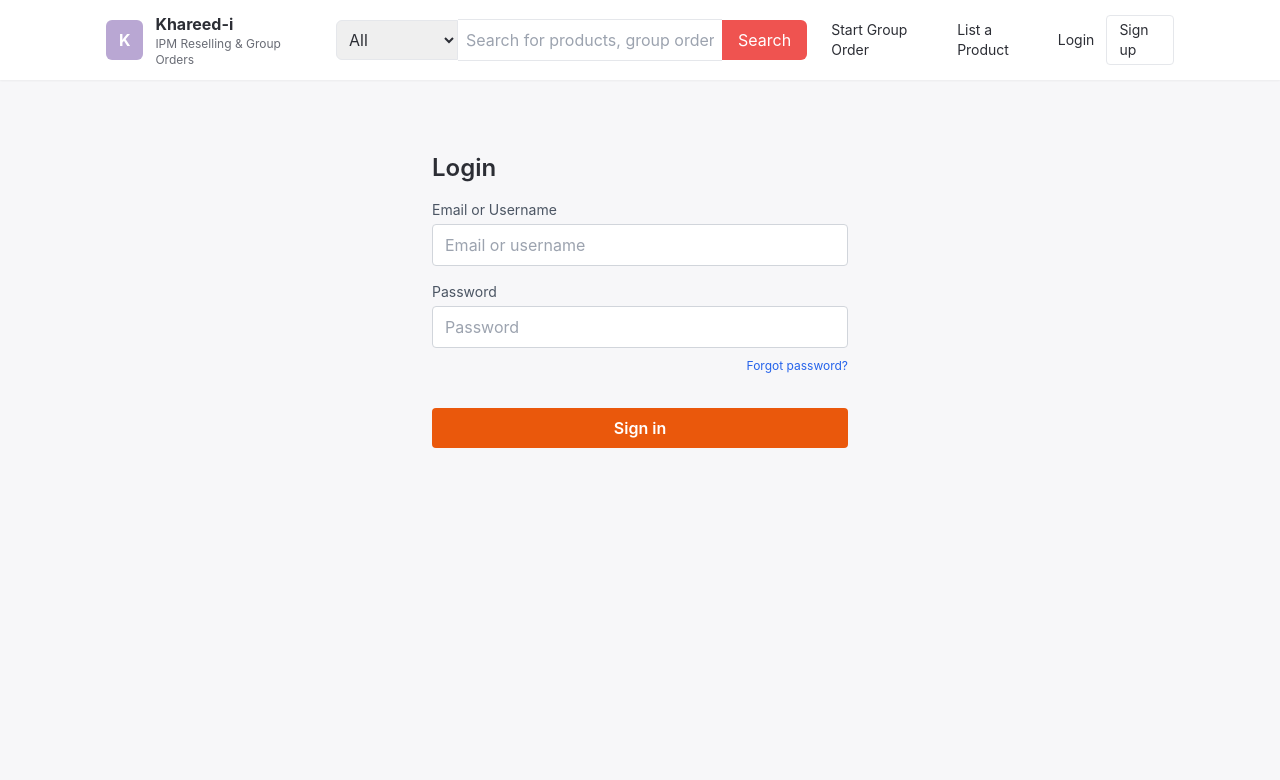
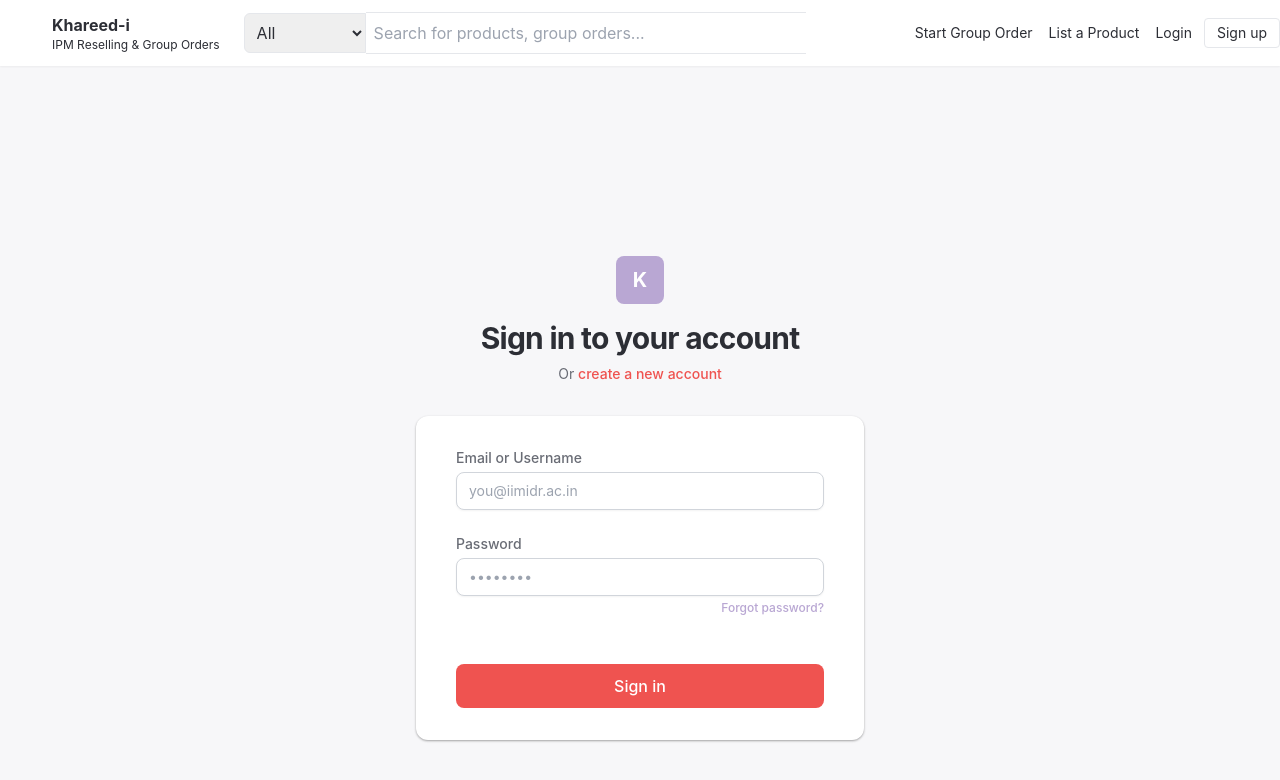
Before and after one commit to i-satyam007/Khareed-i, a Next.js app: page /login in a window 1280 px wide. Shown: the top 780 px of the page. Built offline with nearby package versions, Linux system fonts and the light colour scheme; no server answers.

Commit message:
Polish Login and Signup UI with Amazon-style design

```diff
--- a/pages/login.tsx
+++ b/pages/login.tsx
@@ -1,10 +1,8 @@
-// pages/login.tsx
-import React from "react";
+import React, { useState, useEffect, useRef } from "react";
 import { useForm } from "react-hook-form";
 import { useRouter } from "next/router";
 import Link from "next/link";
-import { useEffect, useRef, useState } from "react";
-import { mutate } from "swr"; // ✅ Import mutate
+import { mutate } from "swr";
 
 declare global {
   interface Window {
@@ -82,11 +80,9 @@
 
       if (!res.ok) {
         setLoginError(j?.error || "Login failed");
-
         if (res.status === 401 || j?.error?.includes("Invalid")) {
           setShowForgotUser(true);
         }
-
         if ((window as any).grecaptcha) {
           try {
             const wid = widgetRef.current;
@@ -96,9 +92,7 @@
         return;
       }
 
-      // ✅ FORCE UPDATE THE HEADER BEFORE REDIRECTING
       await mutate("/api/auth/me");
-
       router.replace("/");
     } catch (err) {
       setLoginError("Network error");
@@ -106,74 +100,73 @@
   };
 
   return (
-    <div className="max-w-md mx-auto mt-10 px-4">
-      <h1 className="text-2xl font-semibold mb-4">Login</h1>
+    <div className="min-h-screen flex flex-col items-center justify-center py-12 sm:px-6 lg:px-8 bg-kh-light">
 
-      <form onSubmit={handleSubmit(onSubmit)} className="space-y-4">
-        {/* identifier */}
-        <div>
-          <label className="text-sm text-gray-600 mb-1 block">Email or Username</label>
-          <input
-            {...register("identifier", { required: "Enter email or username" })}
-            placeholder="Email or username"
-            className="border border-gray-300 px-3 py-2 rounded w-full focus:outline-none focus:ring-2 focus:ring-orange-600"
-            autoComplete="username"
-          />
-          {errors.identifier && (
-            <div className="text-sm text-red-600 mt-1">{errors.identifier.message}</div>
-          )}
+      <div className="sm:mx-auto sm:w-full sm:max-w-md mb-8 text-center">
+         {/* Logo Placeholder - Replace with <img src="/logo.png" /> if you have one */}
+         <div className="mx-auto h-12 w-12 bg-kh-purple rounded-lg flex items-center justify-center text-white font-bold text-xl mb-4">K</div>
+         <h2 className="text-3xl font-bold text-kh-dark">Sign in to your account</h2>
+         <p className="mt-2 text-sm text-kh-gray">
+           Or <Link href="/signup" className="font-medium text-kh-red hover:text-red-500">create a new account</Link>
+         </p>
       </div>
 
-        {/* password */}
+      <div className="auth-card sm:px-10">
+        <form className="space-y-6" onSubmit={handleSubmit(onSubmit)}>
+
           <div>
-          <label className="text-sm text-gray-600 mb-1 block">Password</label>
+            <label className="block text-sm font-medium text-kh-gray mb-1">Email or Username</label>
             <input
-            {...register("password", { required: "Enter password" })}
-            placeholder="Password"
+              {...register("identifier", { required: "Email or username is required" })}
+              className="input-field"
+              placeholder="you@iimidr.ac.in"
+            />
+            {errors.identifier && <p className="mt-1 text-xs text-red-600">{errors.identifier.message}</p>}
+          </div>
+
+          <div>
+            <label className="block text-sm font-medium text-kh-gray mb-1">Password</label>
+            <input
               type="password"
-            className="border border-gray-300 px-3 py-2 rounded w-full focus:outline-none focus:ring-2 focus:ring-orange-600"
-            autoComplete="current-password"
+              {...register("password", { required: "Password is required" })}
+              className="input-field"
+              placeholder="••••••••"
             />
-          {errors.password && (
-            <div className="text-sm text-red-600 mt-1">{errors.password.message}</div>
-          )}
-           <div className="text-right mt-1">
-            <Link href="/forgot-password" className="text-xs text-blue-600 hover:underline">
-              Forgot password?
-            </Link>
+            {errors.password && <p className="mt-1 text-xs text-red-600">{errors.password.message}</p>}
+            <div className="flex items-center justify-end mt-1">
+              <Link href="/forgot-password" className="text-xs font-medium text-kh-purple hover:text-purple-600">Forgot password?</Link>
             </div>
           </div>
 
-        {/* reCAPTCHA widget */}
-        <div className="mt-2">
-          <div id="recap-login" />
+          {/* CAPTCHA */}
+          <div className="flex justify-center">
+             <div id="recap-login" className="scale-90 sm:scale-100 origin-center" />
           </div>
 
-        {/* Server Error Display */}
+          {/* Error Messages */}
           {loginError && (
-          <div className="text-sm text-red-600 bg-red-50 p-2 rounded border border-red-100">
-            {loginError}
+            <div className="rounded-md bg-red-50 p-4">
+              <div className="flex">
+                <div className="ml-3">
+                  <h3 className="text-sm font-medium text-red-800">Login Failed</h3>
+                  <div className="mt-2 text-sm text-red-700"><p>{loginError}</p></div>
+                </div>
+              </div>
             </div>
           )}
 
           {showForgotUser && (
              <div className="text-center text-sm">
-             <span className="text-gray-600">Trouble signing in? </span>
-             <Link href="/forgot-username" className="text-orange-600 font-medium hover:underline">
-               Forgot Username?
-             </Link>
+                <span className="text-kh-gray">Forgotten your username? </span>
+                <Link href="/forgot-username" className="font-medium text-kh-red hover:text-red-500">Recover it here</Link>
              </div>
           )}
 
-        {/* submit */}
-        <button
-          className="w-full bg-orange-600 hover:bg-orange-700 text-white p-2 rounded disabled:opacity-60 font-semibold"
-          type="submit"
-          disabled={isSubmitting}
-        >
+          <button type="submit" disabled={isSubmitting} className="btn-primary">
             {isSubmitting ? "Signing in..." : "Sign in"}
           </button>
         </form>
       </div>
+    </div>
   );
 }
--- a/pages/signup.tsx
+++ b/pages/signup.tsx
@@ -1,4 +1,3 @@
-// pages/signup.tsx
 import { useForm } from "react-hook-form";
 import { zodResolver } from "@hookform/resolvers/zod";
 import { signupSchema, SignupInput } from "../lib/validators";
@@ -6,6 +5,7 @@
 // @ts-ignore
 import zxcvbn from "zxcvbn";
 import { useState, useEffect, useRef } from "react";
+import Link from "next/link";
 
 declare global {
   interface Window {
@@ -21,40 +21,32 @@
 
   useEffect(() => {
     if (!siteKey) return;
-
     let cancelled = false;
-
     const tryRender = () => {
       if (cancelled) return;
       const g = (window as any).grecaptcha;
       const el = document.getElementById(elementId);
       if (g && el) {
         try {
-          // if widget already rendered, reset it
           if (renderedRef.current && typeof g.reset === "function") {
             g.reset(widgetRef.current);
           } else {
-            // render and store widget id
             const wid = g.render(elementId, { sitekey: siteKey });
             widgetRef.current = wid;
             renderedRef.current = true;
           }
         } catch (err) {
-          // sometimes render can throw if called too early — try again shortly
           setTimeout(tryRender, 200);
         }
         return;
       }
       setTimeout(tryRender, 200);
     };
-
     tryRender();
-
     return () => {
       cancelled = true;
     };
   }, [elementId, siteKey]);
-
   return widgetRef;
 }
 
@@ -72,10 +64,13 @@
   const [serverError, setServerError] = useState<string | null>(null);
 
   const password = watch("password") || "";
-  const strength = zxcvbn(password);
-  const score = Math.min(Math.max(strength.score, 0), 4); // 0..4
-  const strengthLabel = ["Very weak", "Weak", "Okay", "Good", "Strong"][score];
-  const strengthPercent = (score / 4) * 100;
+  // Calculate password strength
+  const strength = (typeof window !== "undefined" && zxcvbn) ? zxcvbn(password) : { score: 0 };
+  const score = Math.min(Math.max(strength.score ?? 0, 0), 4);
+
+  // Custom colors for strength bar
+  const strengthColors = ['bg-red-500', 'bg-orange-500', 'bg-yellow-500', 'bg-blue-500', 'bg-green-500'];
+  const strengthLabel = ["Weak", "Fair", "Good", "Strong", "Excellent"][score];
 
   const siteKey = process.env.NEXT_PUBLIC_RECAPTCHA_SITE_KEY || "";
   const widgetRef = useRenderRecaptcha("recap-signup", siteKey);
@@ -85,7 +80,6 @@
     try {
       let captchaToken: string | undefined;
       if (typeof window !== "undefined" && (window as any).grecaptcha) {
-        // use widgetId if available
         const wid = widgetRef.current;
         captchaToken = (window as any).grecaptcha.getResponse(
           typeof wid === "number" ? wid : undefined
@@ -107,7 +101,6 @@
       if (!res.ok) {
         setServerError(j?.error || "Signup failed");
         if ((window as any).grecaptcha) {
-          // reset the widget for retry
           const wid = widgetRef.current;
           try {
             (window as any).grecaptcha.reset(typeof wid === "number" ? wid : undefined);
@@ -116,119 +109,104 @@
         return;
       }
 
-      alert("Account created — please log in.");
-      if ((window as any).grecaptcha) {
-        const wid = widgetRef.current;
-        try {
-          (window as any).grecaptcha.reset(typeof wid === "number" ? wid : undefined);
-        } catch (e) {}
-      }
+      alert("Account created successfully! Please log in.");
       router.push("/login");
     } catch (err) {
       setServerError("Network error");
-      console.error(err);
     }
   }
 
   return (
-    <div className="max-w-md mx-auto">
-      <h1 className="text-3xl font-bold mb-4">Create your account</h1>
+    <div className="min-h-screen flex flex-col items-center justify-center py-12 sm:px-6 lg:px-8 bg-kh-light">
 
-      <form
-        onSubmit={handleSubmit(onSubmit)}
-        className="space-y-4 max-w-lg mx-auto"
-      >
+      <div className="sm:mx-auto sm:w-full sm:max-w-md mb-8 text-center">
+         <div className="mx-auto h-12 w-12 bg-kh-purple rounded-lg flex items-center justify-center text-white font-bold text-xl mb-4">K</div>
+         <h2 className="text-3xl font-bold text-kh-dark">Create your account</h2>
+         <p className="mt-2 text-sm text-kh-gray">
+           Already have an account? <Link href="/login" className="font-medium text-kh-red hover:text-red-500">Sign in</Link>
+         </p>
+      </div>
+
+      <div className="auth-card sm:px-10">
+        <form className="space-y-5" onSubmit={handleSubmit(onSubmit)}>
+
           {/* Full Name */}
+          <div>
+            <label className="block text-sm font-medium text-kh-gray mb-1">Full Name</label>
             <input
               {...register("name")}
-          placeholder="Full name (optional)"
-          className="border border-gray-300 px-3 py-2 rounded w-full"
+              className="input-field"
+              placeholder="John Doe"
             />
+          </div>
 
           {/* Email */}
           <div>
+            <label className="block text-sm font-medium text-kh-gray mb-1">Email Address</label>
             <input
               {...register("email")}
-            placeholder="Email"
-            type="email"
-            className="border border-gray-300 px-3 py-2 rounded w-full"
+              className="input-field"
+              placeholder="you@iimidr.ac.in"
             />
-          {errors.email && (
-            <div className="text-sm text-red-600 mt-1">
-              {errors.email.message}
-            </div>
-          )}
+            {errors.email && <p className="mt-1 text-xs text-red-600">{errors.email.message}</p>}
           </div>
 
           {/* Username */}
           <div>
+            <label className="block text-sm font-medium text-kh-gray mb-1">Username</label>
             <input
               {...register("username")}
-            placeholder="Username"
-            className="border border-gray-300 px-3 py-2 rounded w-full"
+              className="input-field"
+              placeholder="johndoe123"
             />
-          {errors.username && (
-            <div className="text-sm text-red-600 mt-1">
-              {errors.username.message}
-            </div>
-          )}
+            {errors.username && <p className="mt-1 text-xs text-red-600">{errors.username.message}</p>}
           </div>
 
           {/* Password */}
           <div>
+            <label className="block text-sm font-medium text-kh-gray mb-1">Password</label>
             <input
               {...register("password")}
-            placeholder="Password"
               type="password"
-            className="border border-gray-300 px-3 py-2 rounded w-full"
+              className="input-field"
+              placeholder="••••••••"
             />
-          {errors.password && (
-            <div className="text-sm text-red-600 mt-1">
-              {errors.password.message}
+            {errors.password && <p className="mt-1 text-xs text-red-600">{errors.password.message}</p>}
+
+            {/* Password Strength Bar */}
+            <div className="mt-3">
+               <div className="h-1.5 w-full bg-gray-200 rounded-full overflow-hidden">
+                 <div
+                    className={`h-full transition-all duration-300 ${strengthColors[score]}`}
+                    style={{ width: `${(score + 1) * 20}%` }}
+                 />
+               </div>
+               <p className="text-xs text-right mt-1 text-gray-500">Strength: <span className="font-medium text-kh-dark">{strengthLabel}</span></p>
+            </div>
+          </div>
+
+          {/* CAPTCHA */}
+          <div className="flex justify-center pt-2">
+             <div id="recap-signup" className="scale-90 sm:scale-100 origin-center" />
+          </div>
+
+          {/* Error Messages */}
+          {serverError && (
+            <div className="rounded-md bg-red-50 p-4">
+              <div className="flex">
+                <div className="ml-3">
+                  <h3 className="text-sm font-medium text-red-800">Signup Failed</h3>
+                  <div className="mt-2 text-sm text-red-700"><p>{serverError}</p></div>
+                </div>
+              </div>
             </div>
           )}
 
-          {/* Strength meter */}
-          <div className="mt-2">
-            <div className="w-full bg-gray-200 rounded h-2 overflow-hidden">
-              <div
-                style={{ width: `${strengthPercent}%` }}
-                className={`h-2 ${
-                  score < 2
-                    ? "bg-red-500"
-                    : score < 3
-                    ? "bg-yellow-400"
-                    : "bg-green-500"
-                }`}
-              />
-            </div>
-            <div className="text-xs text-gray-600 mt-1">
-              {password
-                ? `${strengthLabel} (${Math.round(strengthPercent)}%)`
-                : "Enter a password to see strength"}
-            </div>
-          </div>
-        </div>
-
-        {/* reCAPTCHA v2 widget - use empty div with id */}
-        <div className="mt-2">
-          <div id="recap-signup" />
-        </div>
-
-        {/* Server error */}
-        {serverError && (
-          <div className="text-sm text-red-600">{serverError}</div>
-        )}
-
-        {/* Submit */}
-        <button
-          type="submit"
-          disabled={isSubmitting}
-          className="w-full bg-primary-red text-white p-2 rounded"
-        >
-          {isSubmitting ? "Creating..." : "Create account"}
+          <button type="submit" disabled={isSubmitting} className="btn-primary">
+            {isSubmitting ? "Creating account..." : "Create account"}
           </button>
         </form>
       </div>
+    </div>
   );
 }
--- a/styles/globals.css
+++ b/styles/globals.css
@@ -2,25 +2,28 @@
 @tailwind components;
 @tailwind utilities;
 
-html, body, #__next {
-  height: 100%;
-}
-body {
-  background: #F7F7F9;
-  font-family: Inter, ui-sans-serif, system-ui;
-  color: #2C2E35;
-}
-.container {
-  max-width: 1100px;
-  margin-left: auto;
-  margin-right: auto;
-  padding-left: 1rem;
-  padding-right: 1rem;
-}
-.hero {
-  background: linear-gradient(180deg, rgba(185,167,211,0.06), rgba(244,143,177,0.03));
+@layer base {
+  html {
+    -webkit-tap-highlight-color: transparent;
+  }
+  body {
+    @apply bg-kh-light text-kh-dark font-sans antialiased;
+  }
+  h1, h2, h3, h4, h5, h6 {
+    @apply font-semibold tracking-tight;
+  }
 }
 
-/* small helpers */
-.text-muted { color: #696C75; }
-.card { @apply bg-white rounded shadow-sm p-4; }
+@layer components {
+  .btn-primary {
+    @apply w-full bg-kh-red text-white py-2.5 px-4 rounded-lg font-medium transition-all duration-200 hover:bg-red-600 focus:ring-2 focus:ring-offset-2 focus:ring-kh-red disabled:opacity-50 disabled:cursor-not-allowed;
+  }
+  .input-field {
+    @apply w-full px-3 py-2 bg-white border border-gray-300 rounded-lg text-sm shadow-sm placeholder-gray-400
+    focus:outline-none focus:border-kh-red focus:ring-1 focus:ring-kh-red
+    disabled:bg-gray-50 disabled:text-gray-500 disabled:border-gray-200;
+  }
+  .auth-card {
+    @apply bg-white p-8 rounded-xl shadow-card max-w-md w-full mx-auto;
+  }
+}
--- a/tailwind.config.js
+++ b/tailwind.config.js
@@ -8,33 +8,23 @@
   theme: {
     extend: {
       colors: {
-        primary: {
-          red: "#EF5350",     // main action color
-          purple: "#B9A7D3",  // logo purple
-        },
-        accent: {
-          red: "#F48FB1",
-          purple: "#C9BCE1",
-        },
-        neutral: {
-          dark: "#2C2E35",
-          gray: "#696C75",
-          light: "#F7F7F9",
-          muted: "#9EA0A6"
-        },
-        ui: {
-          surface: "#ffffff",
-          highlight: "#F3F4F6"
+        kh: {
+          red: "#EF5350",     // Primary Action
+          purple: "#B9A7D3",  // Brand/Logo
+          dark: "#2C2E35",    // Text
+          gray: "#696C75",    // Muted Text
+          light: "#F7F7F9",   // Background
+          surface: "#ffffff", // Card Background
         }
       },
       fontFamily: {
-        inter: ['Inter', 'ui-sans-serif', 'system-ui'],
-      },
-      borderRadius: {
-        'md-lg': '12px'
+        sans: ['Inter', 'ui-sans-serif', 'system-ui', 'sans-serif'],
       },
       boxShadow: {
-        card: '0 6px 18px rgba(43,47,59,0.06)',
+        'card': '0 1px 3px rgba(0,0,0,0.12), 0 1px 2px rgba(0,0,0,0.24)',
+        'card-hover': '0 14px 28px rgba(0,0,0,0.25), 0 10px 10px rgba(0,0,0,0.22)',
+        'input': '0 0 0 1px #e5e7eb', // Subtle border
+        'input-focus': '0 0 0 2px #EF5350', // Focus ring
       }
     },
   },
```
Lines whose indentation alone changed are shown as unchanged.
